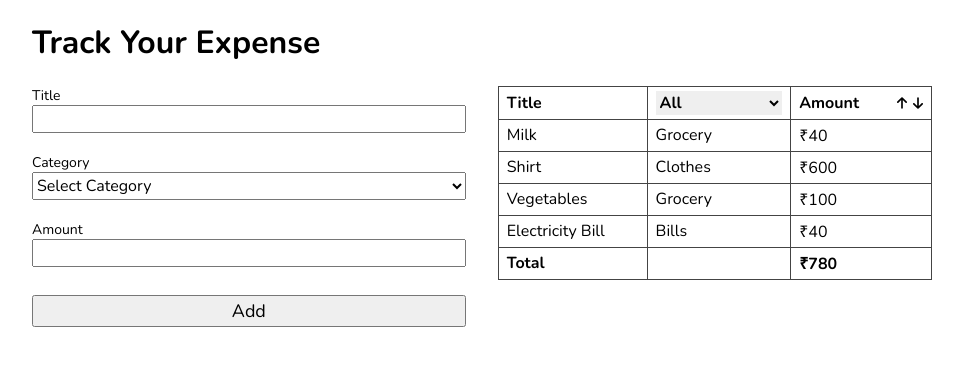
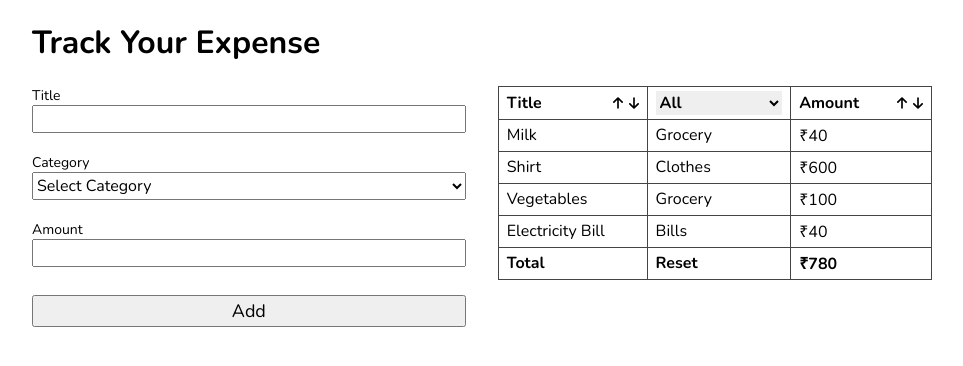
Before and after one commit to sarveshnathe/expenseTracker, a React (Vite) app: page / in a window 1280 px wide. Shown: the top 366 px of the page, without its empty margins (158-1121 px from the left). Built offline with nearby package versions, Linux system fonts and the light colour scheme.

Commit message:
LocalStorage Implemented

```diff
--- a/src/App.css
+++ b/src/App.css
@@ -121,6 +121,10 @@
     background-color: #ddd;
 }
 
+.ResetSort{
+    cursor: pointer;
+}
+
 .error{
     font-size: 12px;
     color: red;
--- a/src/App.jsx
+++ b/src/App.jsx
@@ -4,6 +4,7 @@
 import ExpenseTable from "./components/ExpenseTable";
 import ContextMenu from "./components/ContextMenu";
 import expenseData from "./expenseData";
+import { useLocalStorage } from "./hooks/useLocalStorage";
 
 function App() {
   const [formData, setFormData] = useState({
@@ -12,7 +13,7 @@
     amount: "",
   });
 
-  const [expenses, setExpenses] = useState(expenseData);
+  const [expenses, setExpenses] = useLocalStorage('expenses', expenseData);
   const [editingRowId, setEditingRowId] = useState('');
 
   return (
--- a/src/components/ExpenseForm.jsx
+++ b/src/components/ExpenseForm.jsx
@@ -1,7 +1,7 @@
 import React, { useState } from "react";
 import Input from "./Input";
 import Select from "./Select";
-import expenseData from "../expenseData";
+
 
 function ExpenseForm({ setExpenses, formData, setFormData, editingRowId, setEditingRowId}) {
   const [errors, setErrors] = useState({});
--- a/src/components/ExpenseTable.jsx
+++ b/src/components/ExpenseTable.jsx
@@ -2,11 +2,12 @@
 import { useFilter } from "../hooks/useFilter";
 import ContextMenu from "./ContextMenu";
 
-function ExpenseTable({ expenses, setExpenses, setFormData, setEditingRowId}) {
+function ExpenseTable({ expenses, setExpenses, setFormData, setEditingRowId }) {
   const [filteredData, setQuery] = useFilter(expenses, (data) => data.category);
 
   const [menuPosition, setMenuPosition] = useState({});
   const [rowId, setRowId] = useState("");
+  const [sortCallback, setSortCallback] = useState(() => () => {});
 
   const totalAmount = filteredData.reduce(
     (total, expense) => total + parseFloat(expense.amount),
@@ -25,12 +26,50 @@
         expenses={expenses}
         rowId={rowId}
         setEditingRowId={setEditingRowId}
-
       />
-      <table className="expense-table" onClick={() => setMenuPosition({})}>
+      <table
+        className="expense-table"
+        onClick={() => {
+          if (menuPosition.left) {
+            setMenuPosition({});
+          }
+        }}
+      >
         <thead>
           <tr>
-            <th>Title</th>
+          <th className="amount-column">
+              <div>
+                <span>Title</span>
+                <svg
+                  xmlns="http://www.w3.org/2000/svg"
+                  width="10"
+                  viewBox="0 0 384 512"
+                  className="arrow up-arrow"
+                  onClick={() => {
+                    setSortCallback(
+                      () => (a, b) => a.title.localeCompare(b.title)
+                    )
+                  }}
+                >
+                  <title>Ascending</title>
+                  <path d="M214.6 41.4c-12.5-12.5-32.8-12.5-45.3 0l-160 160c-12.5 12.5-12.5 32.8 0 45.3s32.8 12.5 45.3 0L160 141.2V448c0 17.7 14.3 32 32 32s32-14.3 32-32V141.2L329.4 246.6c12.5 12.5 32.8 12.5 45.3 0s12.5-32.8 0-45.3l-160-160z" />
+                </svg>
+                <svg
+                  xmlns="http://www.w3.org/2000/svg"
+                  width="10"
+                  viewBox="0 0 384 512"
+                  className="arrow down-arrow"
+                  onClick={() => {
+                    setSortCallback(
+                      () => (a, b) => b.title.localeCompare(a.title)
+                    )
+                  }}
+                >
+                  <title>Descending</title>
+                  <path d="M169.4 470.6c12.5 12.5 32.8 12.5 45.3 0l160-160c12.5-12.5 12.5-32.8 0-45.3s-32.8-12.5-45.3 0L224 370.8 224 64c0-17.7-14.3-32-32-32s-32 14.3-32 32l0 306.7L54.6 265.4c-12.5-12.5-32.8-12.5-45.3 0s-12.5 32.8 0 45.3l160 160z" />
+                </svg>
+              </div>
+            </th>
             <th>
               <select onChange={(e) => setQuery(e.target.value.toLowerCase())}>
                 <option value="">All</option>
@@ -49,6 +88,9 @@
                   width="10"
                   viewBox="0 0 384 512"
                   className="arrow up-arrow"
+                  onClick={() => {
+                    setSortCallback(() => (a, b) => a.amount - b.amount);
+                  }}
                 >
                   <title>Ascending</title>
                   <path d="M214.6 41.4c-12.5-12.5-32.8-12.5-45.3 0l-160 160c-12.5 12.5-12.5 32.8 0 45.3s32.8 12.5 45.3 0L160 141.2V448c0 17.7 14.3 32 32 32s32-14.3 32-32V141.2L329.4 246.6c12.5 12.5 32.8 12.5 45.3 0s12.5-32.8 0-45.3l-160-160z" />
@@ -58,6 +100,9 @@
                   width="10"
                   viewBox="0 0 384 512"
                   className="arrow down-arrow"
+                  onClick={() => {
+                    setSortCallback(() => (a, b) => b.amount - a.amount);
+                  }}
                 >
                   <title>Descending</title>
                   <path d="M169.4 470.6c12.5 12.5 32.8 12.5 45.3 0l160-160c12.5-12.5 12.5-32.8 0-45.3s-32.8-12.5-45.3 0L224 370.8 224 64c0-17.7-14.3-32-32-32s-32 14.3-32 32l0 306.7L54.6 265.4c-12.5-12.5-32.8-12.5-45.3 0s-12.5 32.8 0 45.3l160 160z" />
@@ -67,13 +112,18 @@
           </tr>
         </thead>
         <tbody>
-          {filteredData.map(({ id, title, category, amount }) => {
+          {filteredData
+            .sort(sortCallback)
+            .map(({ id, title, category, amount }) => {
               return (
                 <tr
                   key={id}
                   onContextMenu={(e) => {
                     e.preventDefault();
-                  setMenuPosition({ left: e.clientX + 4, top: e.clientY + 4 });
+                    setMenuPosition({
+                      left: e.clientX + 4,
+                      top: e.clientY + 4,
+                    });
                     setRowId(id);
                   }}
                 >
@@ -85,7 +135,14 @@
             })}
           <tr>
             <th>Total</th>
-            <th></th>
+            <th
+              className="ResetSort"
+              onClick={() => {
+                setSortCallback(() => () => {});
+              }}
+            >
+              Reset
+            </th>
             <th>₹{totalAmount}</th>
           </tr>
         </tbody>
--- /dev/null
+++ b/src/hooks/useLocalStorage.js
@@ -0,0 +1,25 @@
+import { useEffect, useState } from "react";
+
+export function useLocalStorage(key, initialData) {
+  const [data, setData] = useState(initialData);
+
+  useEffect(() => {
+    const existingData = JSON.parse(localStorage.getItem(key));
+    if (existingData) {
+      setData(existingData);
+    } else {
+      localStorage.setItem(key, JSON.stringify(initialData));
+    }
+  }, []);
+
+  const updateLocalStorage = (newData) => {
+    if (typeof newData === "function") {
+      localStorage.setItem(key, JSON.stringify(newData(data)));
+    }else{
+        localStorage.setItem(key, JSON.stringify(newData));
+    }
+    setData(newData);
+  };
+
+  return [data, updateLocalStorage];
+}
```
Lines whose indentation alone changed are shown as unchanged.
